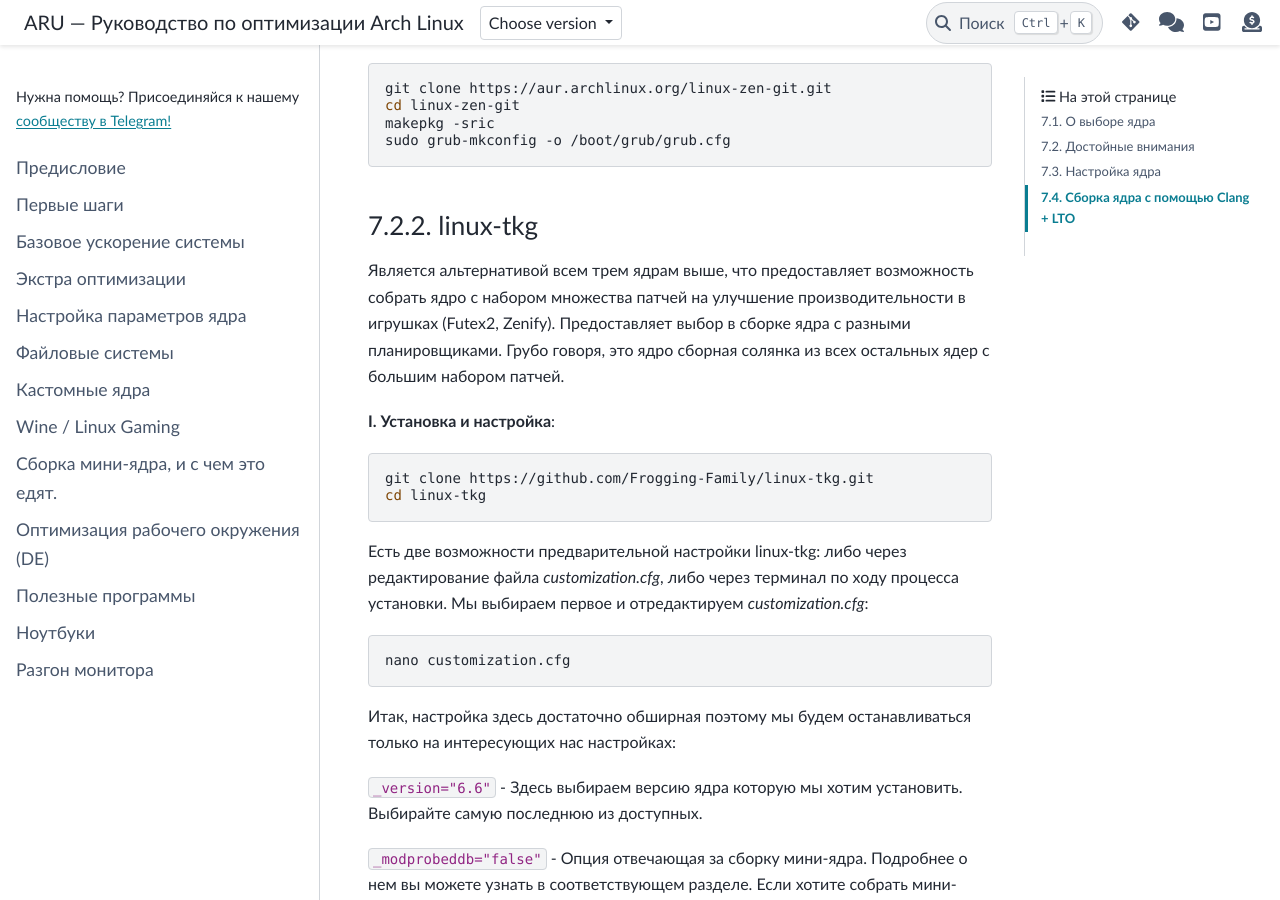
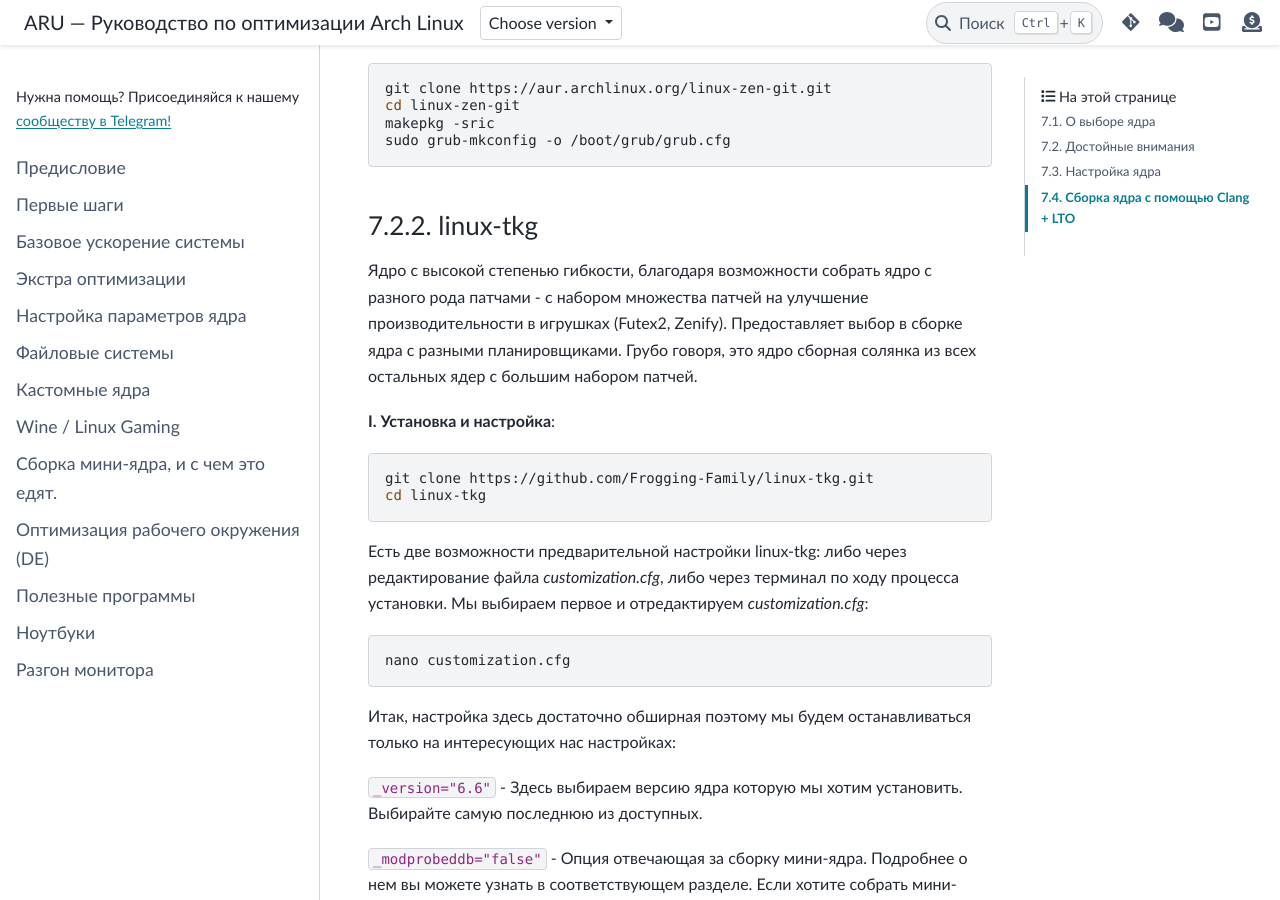
Before and after one commit to ventureoo/ARU, a Sphinx documentation site: the page built from docs/source/custom-kernels.rst, in a window 1280 px wide and 900 px high, scrolled down 1791 px. Built offline with Sphinx 7.4.7 and the PyData theme 0.15.4, drawn with Linux system fonts in a browser that asks for light colours.

Commit message:
Обновить docs/source/custom-kernels.rst

```diff
--- a/docs/source/custom-kernels.rst
+++ b/docs/source/custom-kernels.rst
@@ -107,8 +107,8 @@
 linux-tkg
 ------------
 
-Является альтернативой всем трем ядрам выше, что предоставляет
-возможность собрать ядро с набором множества патчей на улучшение
+Ядро с высокой степенью гибкости, благодаря
+возможности собрать ядро с разного рода патчами - с набором множества патчей на улучшение
 производительности в игрушках (Futex2, Zenify). Предоставляет выбор в
 сборке ядра с разными планировщиками. Грубо говоря, это ядро сборная
 солянка из всех остальных ядер с большим набором патчей.
```
